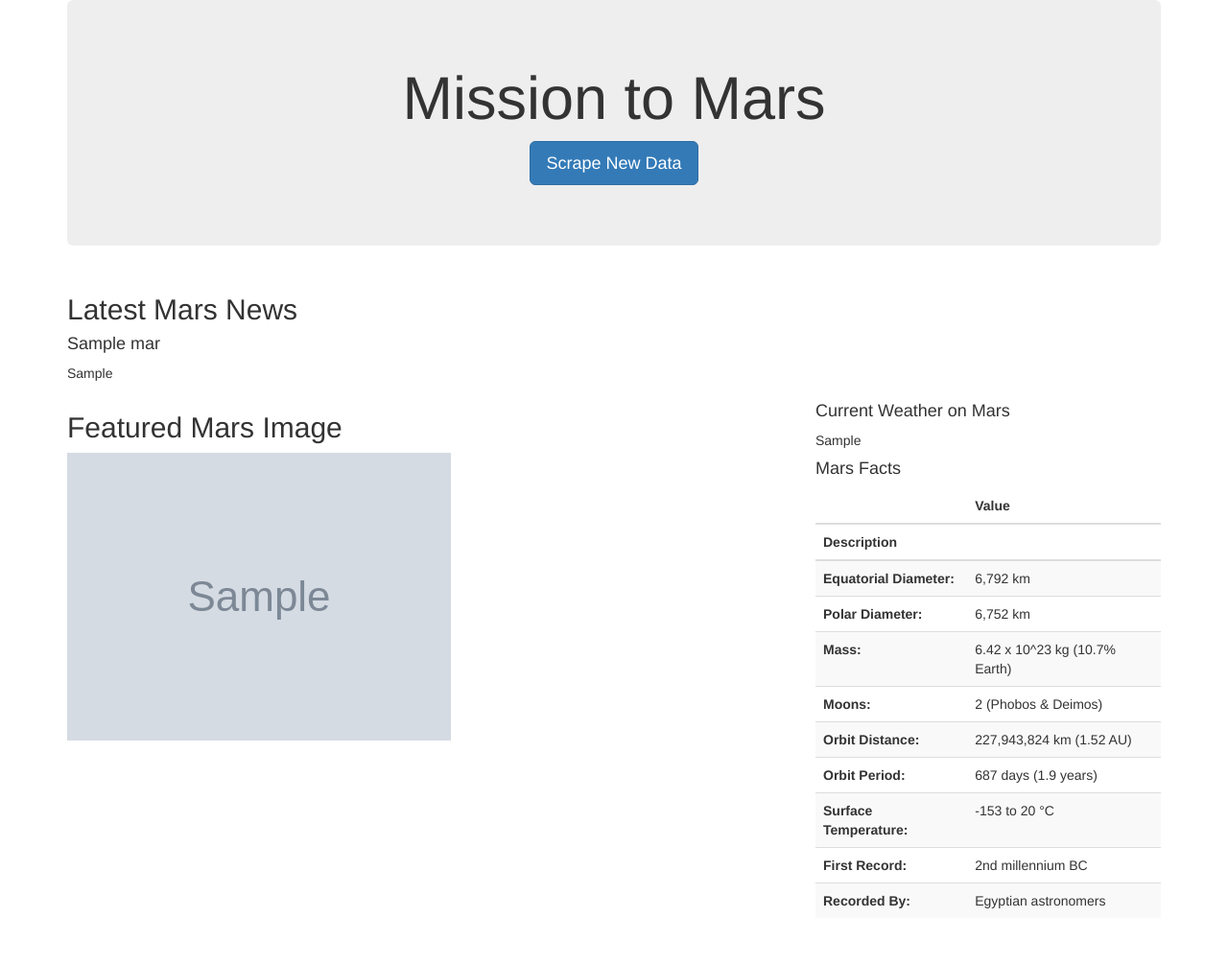
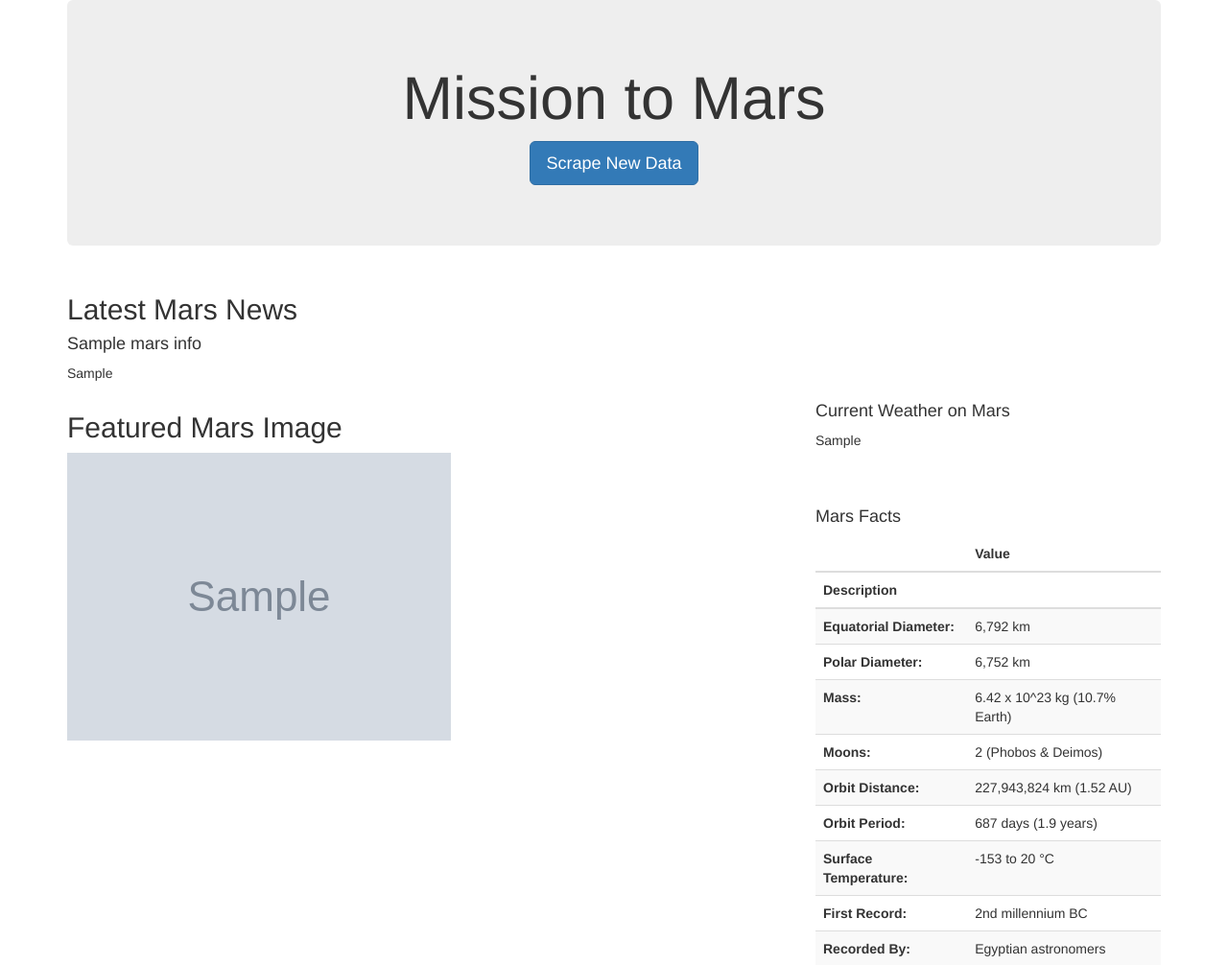
Before and after one commit to ashleyna94/web_scraping-challenge, a Flask app: template templates/index.html in a window 1280 px wide. Shown: the top 1006 px of the page at 96% size. Before the commit the page ends 947 px from the top, so only its background shows below. Run offline with Flask 2, Linux system fonts and the light colour scheme; the template is opened without the code that fills it: most values are stand-ins (such as "Sample title", 1, 10 or a date in 2020); grey boxes marked "Sample" are stand-in pictures; some libraries are stand-ins or nearby versions.

Commit message:
Added final draft

```diff
--- a/scrape_mars.py
+++ b/scrape_mars.py
@@ -58,7 +58,7 @@ def scrape():
     soup2 = bs(html2, "html.parser")
 
     # Find the image URL for the current Featured Mars Image
-    featured_image_url = soup2.find("img", class_="shrinkToFit")["src"]
+    featured_image_url = soup2.find("img")["src"]
     mars_info["featured_image_url"] = featured_image_url
 
 
--- a/templates/index.html
+++ b/templates/index.html
@@ -19,20 +19,22 @@
         <div class="row">
             <div class="col-md-12">
                 <h2>Latest Mars News</h2>
-                <h4>{{ mars_data.news_title }}</h4>
-                <p>{{ mars_data.news_paragraph }}</p>
+                <h4>{{ mars_info.news_title }}</h4>
+                <p>{{ mars_info.news_paragraph }}</p>
             </div>
         </div>
 
         <div class="row">
             <div class="col-md-8">
                 <h2>Featured Mars Image</h2>
-                <img src="{{ mars_data.featured_image_url }}" alt="" class="src">
+                <img src="{{ mars_info.featured_image_url }}" alt="Featured Mars Image" class="src img-responsive">
             </div>
 
             <div class="col-md-4">
                 <h4>Current Weather on Mars</h4>
-                <p>{{ mars_data.mars_weather }}</p>
+                <p>{{ mars_info.mars_weather }}</p>
+                <br>
+                <br>
 
                 <h4>Mars Facts</h4>
                 <table class="table table-striped">
```
